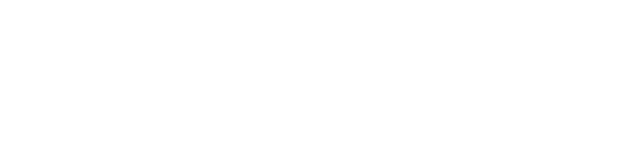
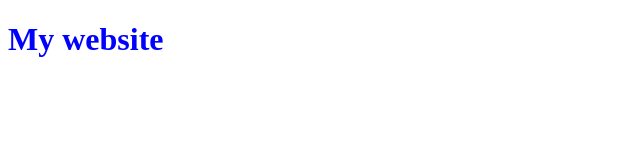
Before and after one commit to raqib247/my-first-repo, a plain HTML site: page index.html in a window 1280 px wide. Shown: the whole page, without its empty margins (0-640 px from the left). Drawn offline with Linux system fonts and the light colour scheme.

Commit message:
added a header

```diff
--- a/index.html
+++ b/index.html
@@ -4,9 +4,10 @@
     <meta charset="UTF-8">
     <meta http-equiv="X-UA-Compatible" content="IE=edge">
     <meta name="viewport" content="width=device-width, initial-scale=1.0">
+    <link rel="stylesheet" href="style.css">
     <title>Document</title>
 </head>
 <body>
-
+    <h1>My website</h1>
 </body>
 </html>
--- /dev/null
+++ b/style.css
@@ -0,0 +1,3 @@
+h1{
+    color: blue;
+}
```
